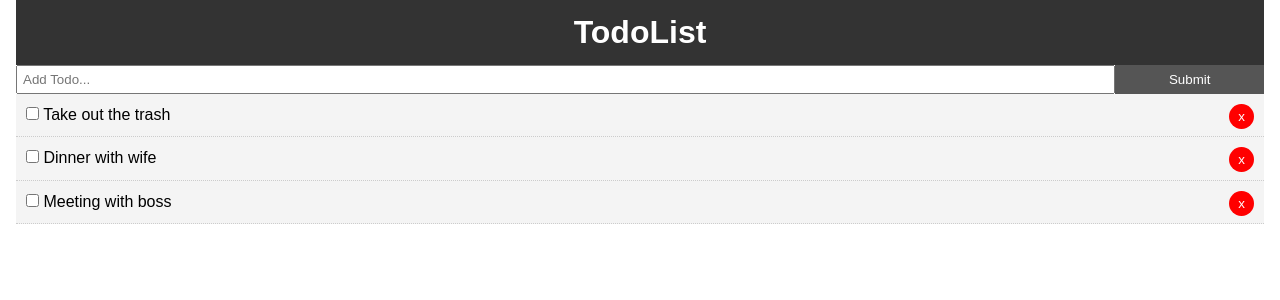
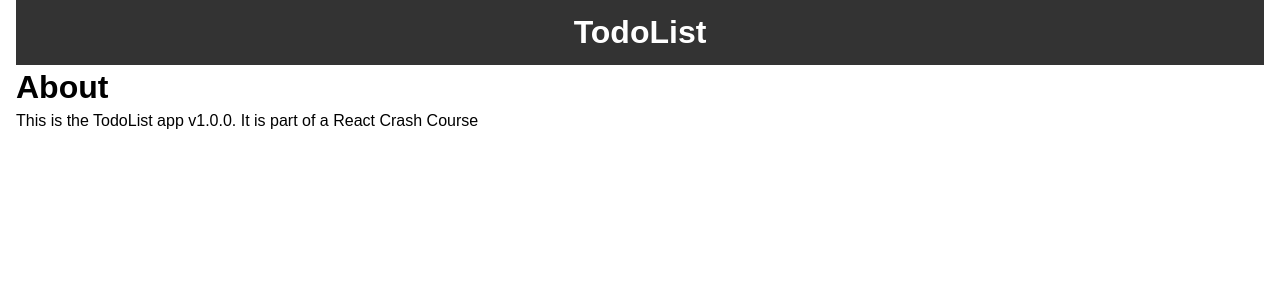
Before and after one commit to malloryclark93/React-Basic-List, a React (Create React App) app: page /about in a window 1280 px wide. Shown: the top 300 px of the page. Built offline with nearby package versions, Linux system fonts and the light colour scheme.

Commit message:
react-router-dom set up About page started

```diff
--- a/package.json
+++ b/package.json
@@ -8,6 +8,7 @@
     "@testing-library/user-event": "^7.2.1",
     "react": "^16.13.1",
     "react-dom": "^16.13.1",
+    "react-router-dom": "^5.2.0",
     "react-scripts": "3.4.1",
     "uuid": "^8.3.0"
   },
--- a/src/App.js
+++ b/src/App.js
@@ -1,9 +1,13 @@
 import React, { Component } from 'react';
+import {BrowserRouter as Router, Route } from 'react-router-dom';
 import './App.css';
 import Header from './Components/Layout/Header';
 import Todos from './Components/Todos';
 import AddTodo from './Components/AddTodo';
+import About from './Components/Pages/About';
+
 // import uuid from 'uuid';
+
 
 
 class App extends Component {
@@ -62,13 +66,20 @@
   render() {
     // console.log(this.state.todos)
   return (
+    <Router>
     <div className="App">
-      <div className="container">
-      <Header />
-      <AddTodo addTodo={this.addTodo}/>
-      <Todos todos={this.state.todos} markComplete={this.markComplete} delTodo={this.delTodo}/>
+          <div className="container">
+          <Header />
+          <Route exact path="/" render={props => (
+            <React.Fragment>
+              <AddTodo addTodo={this.addTodo}/>
+              <Todos todos={this.state.todos} markComplete={this.markComplete} delTodo={this.delTodo}/>
+            </React.Fragment>
+           )} />
+           <Route path="/about" component={About} />
+        </div>
       </div>
-    </div>
+    </Router>
     );
   }
 }
--- /dev/null
+++ b/src/Components/Pages/About.js
@@ -0,0 +1,12 @@
+import React from 'react'
+
+ function About() {
+  return (
+    <React.Fragment>
+      <h1>About</h1>
+      <p>This is the TodoList app v1.0.0. It is part of a React Crash Course</p>
+    </React.Fragment>
+  )
+}
+
+export default About;
```
Also changed, not shown: 1 other file (tests, documents, lock files or other folders).
